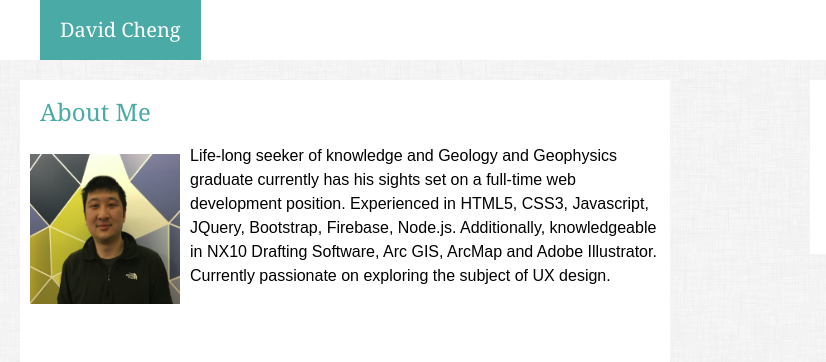
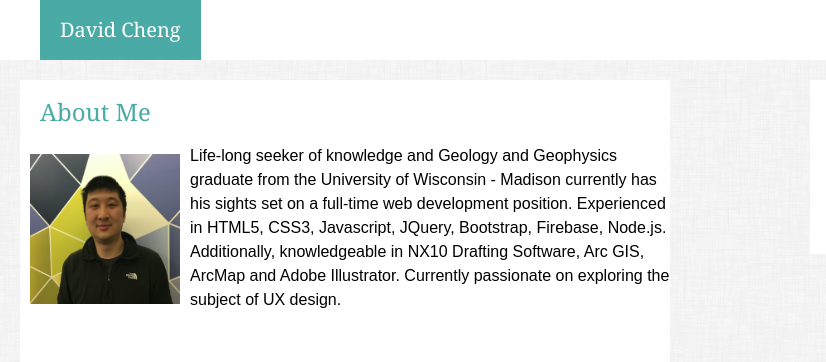
Before and after one commit to HaveAGneissDay/HaveAGneissDay.github.io, a website: page index.html in a window 1280 px wide. Shown: the top 362 px of the page, 0-826 px from the left. Drawn offline with Linux system fonts and the light colour scheme.

Commit message:
npm package

```diff
--- a/index.html
+++ b/index.html
@@ -39,7 +39,7 @@
 
 		<img src="images/ProfilePicture.png" height="150" width="150">
 		<p class="contents">
-			 Life-long seeker of knowledge and Geology and Geophysics graduate currently has his sights set on a full-time web development
+			 Life-long seeker of knowledge and Geology and Geophysics graduate from the University of Wisconsin - Madison currently has his sights set on a full-time web development
 			position. Experienced in HTML5, CSS3, Javascript, JQuery, Bootstrap, Firebase, Node.js. Additionally, knowledgeable in
 			NX10 Drafting Software, Arc GIS, ArcMap and Adobe Illustrator. Currently passionate on exploring the subject of UX design.
 		</p>
```
Also changed, not shown: package.json (added, +19 -0 lines), portfolio.html (+2 -1 lines).
